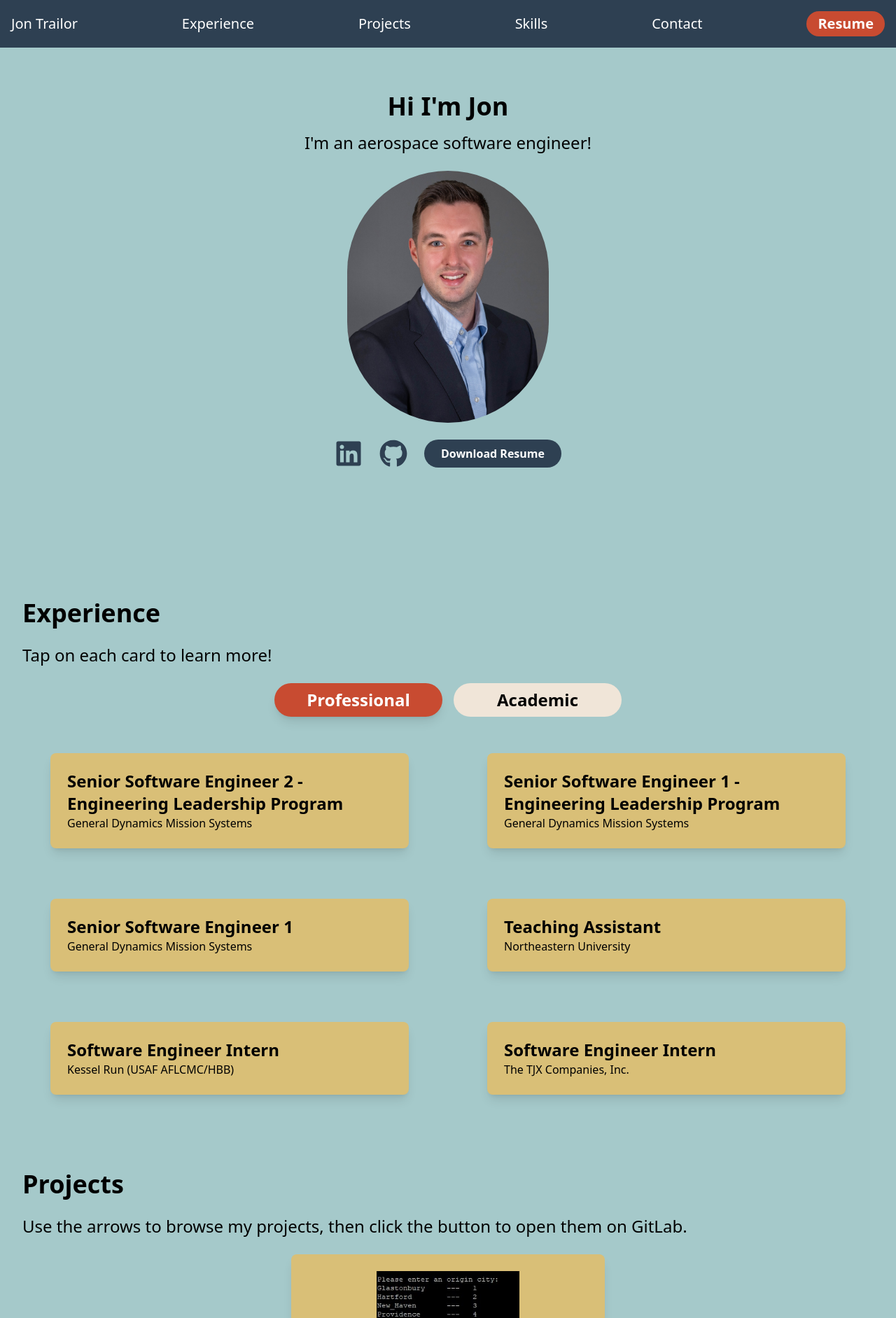
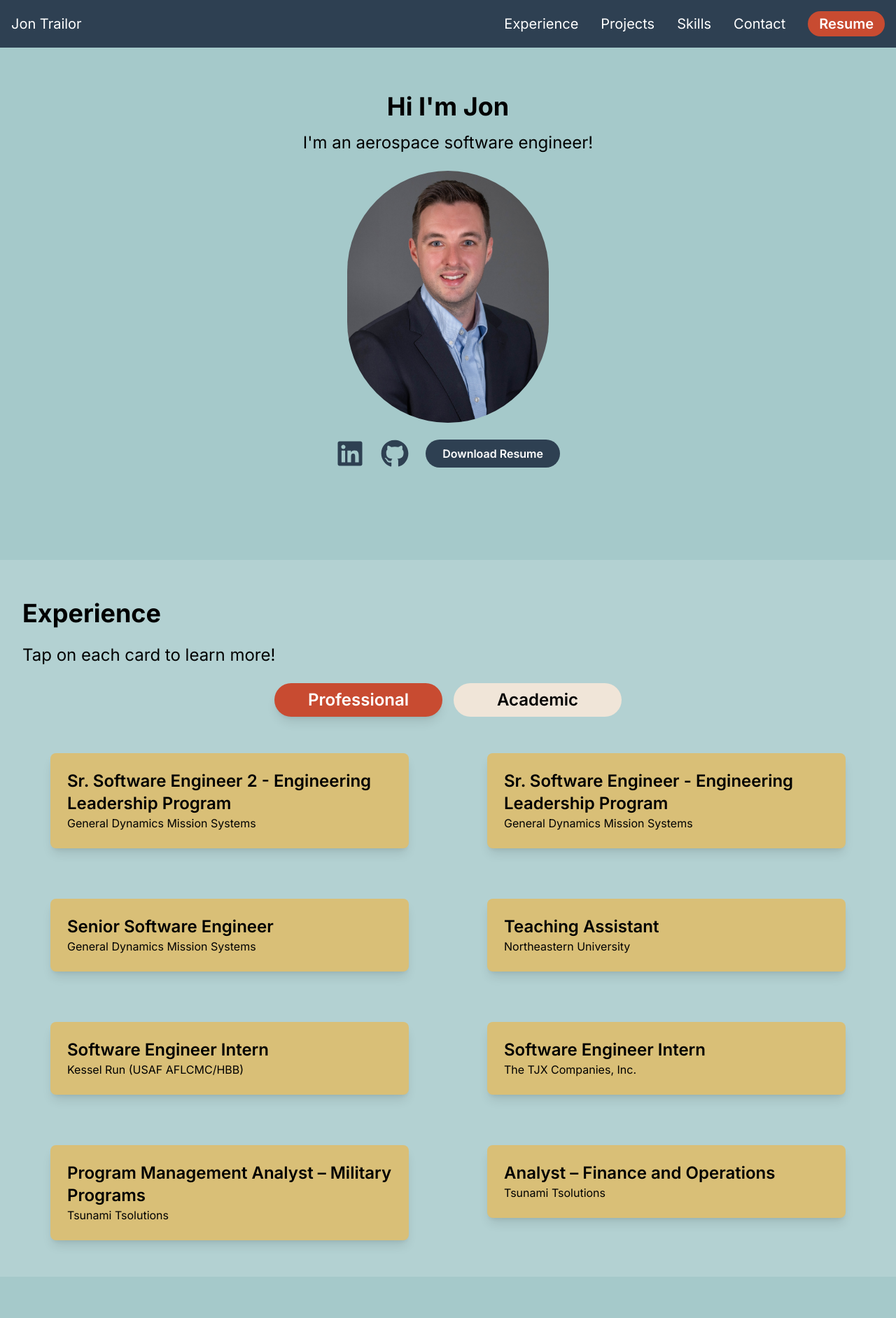
Before and after one commit to jtrailor/Portfolio_2, a React (Create React App) app: page / in a window 1280 px wide. Shown: the top 1883 px of the page at 70% size. Built offline with nearby package versions, Linux system fonts and the light colour scheme.

Commit message:
Major rewrite with updates

```diff
--- a/public/index.html
+++ b/public/index.html
@@ -2,42 +2,23 @@
 <html lang="en">
   <head>
     <meta charset="utf-8" />
-    <link rel="icon" href="%PUBLIC_URL%/favicon.ico" />
+    <link rel="icon" href="%PUBLIC_URL%/favicon.svg" type="image/svg+xml" />
+    <link rel="alternate icon" href="%PUBLIC_URL%/favicon.ico" />
     <meta name="viewport" content="width=device-width, initial-scale=1" />
-    <meta name="theme-color" content="#000000" />
+    <meta name="theme-color" content="#2E4052" />
     <meta
       name="description"
-      content="Personal portfolio for Jon Trailor."
+      content="Portfolio of Jon Trailor — aerospace software engineer specializing in mission-critical defense systems, full-stack development, and technical leadership."
     />
     <link rel="apple-touch-icon" href="%PUBLIC_URL%/logo192.png" />
-    <!--
-      manifest.json provides metadata used when your web app is installed on a
-      user's mobile device or desktop. See https://developers.google.com/web/fundamentals/web-app-manifest/
-    -->
     <link rel="manifest" href="%PUBLIC_URL%/manifest.json" />
-    <!--
-      Notice the use of %PUBLIC_URL% in the tags above.
-      It will be replaced with the URL of the `public` folder during the build.
-      Only files inside the `public` folder can be referenced from the HTML.
-
-      Unlike "/favicon.ico" or "favicon.ico", "%PUBLIC_URL%/favicon.ico" will
-      work correctly both with client-side routing and a non-root public URL.
-      Learn how to configure a non-root public URL by running `npm run build`.
-    -->
-    <title>Jon Trailor Portfolio</title>
+    <link rel="preconnect" href="https://fonts.googleapis.com" />
+    <link rel="preconnect" href="https://fonts.gstatic.com" crossorigin />
+    <link href="https://fonts.googleapis.com/css2?family=Inter:wght@400;500;600;700&display=swap" rel="stylesheet" />
+    <title>Jon Trailor | Aerospace Software Engineer</title>
   </head>
   <body>
     <noscript>You need to enable JavaScript to run this app.</noscript>
     <div id="root"></div>
-    <!--
-      This HTML file is a template.
-      If you open it directly in the browser, you will see an empty page.
-
-      You can add webfonts, meta tags, or analytics to this file.
-      The build step will place the bundled scripts into the <body> tag.
-
-      To begin the development, run `npm start` or `yarn start`.
-      To create a production bundle, use `npm run build` or `yarn build`.
-    -->
   </body>
 </html>
--- a/src/App.jsx
+++ b/src/App.jsx
@@ -13,9 +13,13 @@
       <Header />
       <div>
         <Intro />
-        <Experience />
+        <div className="bg-white/15">
+          <Experience />
+        </div>
         <Projects />
-        <Skills />
+        <div className="bg-white/15">
+          <Skills />
+        </div>
         <Contact />
       </div>
     </div>
--- a/src/components/Contact.jsx
+++ b/src/components/Contact.jsx
@@ -1,9 +1,11 @@
 import { useRef, useState } from 'react'
 import emailjs from '@emailjs/browser'
+import { useInView } from '../hooks/useInView'
 
 function Contact() {
   const form = useRef()
   const [toast, setToast] = useState(null)
+  const [ref, inView] = useInView()
 
   const showToast = (message, type) => {
     setToast({ message, type })
@@ -37,11 +39,15 @@
       id="contact"
       className="min-h-screen p-8 flex flex-col items-center justify-center"
     >
-      <h1 className="text-4xl mb-6">Contact Me</h1>
+      <div
+        ref={ref}
+        className={`w-full max-w-md fade-in-up ${inView ? 'visible' : ''}`}
+      >
+        <h1 className="text-4xl mb-6 font-bold text-center">Contact Me</h1>
         <form
           ref={form}
           onSubmit={sendEmail}
-        className="flex flex-col gap-4 w-full max-w-md"
+          className="flex flex-col gap-4"
         >
           <input
             type="text"
@@ -71,6 +77,7 @@
             Send
           </button>
         </form>
+      </div>
 
       {toast && (
         <div
--- a/src/components/Experience.jsx
+++ b/src/components/Experience.jsx
@@ -1,9 +1,11 @@
 import { useState } from 'react'
+import { useInView } from '../hooks/useInView'
 
 function Experience() {
   const [isModalOpen, setIsModalOpen] = useState(false)
   const [modalContent, setModalContent] = useState(null)
   const [selectedCategory, setSelectedCategory] = useState('Professional')
+  const [ref, inView] = useInView()
 
   const openModal = (content) => {
     setModalContent(content)
@@ -17,46 +19,44 @@
 
   const professionalExperiences = [
     {
-      title: 'Senior Software Engineer 2 - Engineering Leadership Program',
+      title: 'Sr. Software Engineer 2 - Engineering Leadership Program',
       company: 'General Dynamics Mission Systems',
-      details: [
-        'Expanded into a product owner and technical leadership role on a large defense project, driving application design, code reviews, and derived system requirements.',
-      ],
+      details: "Rotated onto an underwater robotics project applying C++ and distributed systems to integrate an INS and Doppler Velocity Log. Served as Scrum Master, increasing team velocity by 15%. Selected as architect for GDMS's internal AI assistant validation strategy, acting as liaison between IT and line-of-business users.",
     },
     {
-      title: 'Senior Software Engineer 1 - Engineering Leadership Program',
+      title: 'Sr. Software Engineer - Engineering Leadership Program',
       company: 'General Dynamics Mission Systems',
-      details: [
-        'Selected to join the GDMS Engineering Leadership Program. Completed a concurrent academic project covering requirements finalization, story grooming, system design, and testing, and conducted a CDR for company leadership.',
-      ],
+      details: "Expanded into a product owner role driving application design and code reviews. Selected for the GDMS Engineering Leadership Program, completing an academic project that culminated in a CDR for company leadership and the delivery of a MVC Python/PyQt6 torpedo defense GUI.",
     },
     {
-      title: 'Senior Software Engineer 1',
+      title: 'Senior Software Engineer',
       company: 'General Dynamics Mission Systems',
-      details: [
-        'Led the successful execution of an IRAD project, showcasing a demo to the USAF. Successfully completed over 100 development tasks for a large, agile, mission-critical defense project, spanning fullstack object-oriented software engineering, DevOps enhancements, and UML/SysML modeling.',
-      ],
+      details: 'Led an IRAD project end-to-end, delivering a demo to the USAF using Ada, gRPC, and React. Completed 100+ development tasks for a mission-critical agile defense project spanning full-stack OO development, DevOps enhancements, and UML/SysML modeling.',
     },
     {
       title: 'Teaching Assistant',
       company: 'Northeastern University',
-      details: [
-        'Taught weekly labs with 30 students implementing concepts from the preceding lecture. Concepts included solving problems with programming features, algorithm analysis, and object-oriented design.',
-      ],
+      details: 'Taught weekly labs to 30 students covering programming, algorithm analysis, and OO design. Developed custom tutoring materials to improve student comprehension and deepen their curiosity in computer science.',
     },
     {
       title: 'Software Engineer Intern',
       company: 'Kessel Run (USAF AFLCMC/HBB)',
-      details: [
-        'Developed a calculation micro-service with Java and Spring Boot for the USAF.',
-      ],
+      details: 'Built a Java/Spring Boot calculation micro-service for the USAF and supported its first client integration via API. Optimized a GitLab CI/CD pipeline using directed acyclic graphs, reducing runtime by 50%.',
     },
     {
       title: 'Software Engineer Intern',
       company: 'The TJX Companies, Inc.',
-      details: [
-        'Automated multiple start and stop procedures for various applications utilizing Ansible and Ansible Tower. Enabled nontechnical users to quickly and safely start and stop their applications and supporting infrastructure.',
-      ],
+      details: "Automated application start/stop procedures with Ansible and Ansible Tower, enabling non-technical users to safely manage their infrastructure. Assisted in developing Packer and Terraform files for automated image creation and provisioning across TJX's infrastructure.",
+    },
+    {
+      title: 'Program Management Analyst – Military Programs',
+      company: 'Tsunami Tsolutions',
+      details: 'Managed deliverables across multiple aerospace projects for Raytheon Technologies customers, including an ERP implementation and technical systems support. Coordinated cross-functional teams across siloed divisions to meet budgetary and quality requirements.',
+    },
+    {
+      title: 'Analyst – Finance and Operations',
+      company: 'Tsunami Tsolutions',
+      details: 'Built a reporting system to communicate project progress and expenditures to internal leadership and clients. Managed quoting for 100+ projects, working with teams and customers to formalize requirements and establish labor estimates.',
     },
   ]
 
@@ -64,17 +64,12 @@
     {
       title: "Master's in Computer Science",
       company: 'Khoury College of CS, Northeastern University',
-      details: [
-        '3.93 GPA',
-        'Relevant Coursework: Object Oriented Design, Data Structures and Algorithms, Graduate Algorithms, Network Fundamentals, Database Design, Computer Systems, Scalable Distributed Computing Systems',
-      ],
+      details: "Graduated with a 3.93 GPA from Northeastern's Khoury College of Computer Science. Coursework included Object Oriented Design, Data Structures and Algorithms, Graduate Algorithms, Network Fundamentals, Database Design, Computer Systems, and Scalable Distributed Computing Systems.",
     },
     {
-      title: 'CS Research Assistant',
-      company: 'University Dept.',
-      details: [
-        'Assisted in teaching and developed educational software tools for students.',
-      ],
+      title: 'Bachelor of Arts in Economics, Political Science',
+      company: 'Providence College',
+      details: 'Earned a BA in Economics and Political Science, developing strong analytical, research, and communication skills.',
     },
   ]
 
@@ -106,12 +101,16 @@
       </div>
 
       {/* Experience Cards */}
-      <div className="grid md:grid-cols-1 lg:grid-cols-2 gap-8">
+      <div ref={ref} className="grid md:grid-cols-1 lg:grid-cols-2 gap-8">
         {experiences.map((exp, index) => (
-          <div key={index} className="px-10 py-5">
+          <div
+            key={index}
+            className={`px-10 py-5 fade-in-up ${inView ? 'visible' : ''}`}
+            style={{ transitionDelay: inView ? `${index * 0.07}s` : '0s' }}
+          >
             <div
               onClick={() => openModal(exp)}
-              className={`cursor-pointer p-6 bg-brand-tan rounded-lg shadow-lg hover:shadow-2xl transition-shadow duration-300 transform hover:scale-105`}
+              className="cursor-pointer p-6 bg-brand-tan rounded-lg shadow-lg hover:shadow-2xl transition-shadow duration-300 transform hover:scale-105"
             >
               <h3 className="text-2xl font-semibold">{exp.title}</h3>
               <p>{exp.company}</p>
@@ -126,11 +125,7 @@
           <div className="bg-white rounded-lg w-96 p-6 space-y-4">
             <h3 className="text-2xl font-semibold">{modalContent?.title}</h3>
             <p className="text-gray-700">{modalContent?.company}</p>
-            <div>
-              {modalContent?.details.map((line, idx) => (
-                <p key={idx}>{line}</p>
-              ))}
-            </div>
+            <p className="text-gray-700 leading-relaxed">{modalContent?.details}</p>
             <button
               onClick={closeModal}
               className="mt-4 bg-brand-orange text-white p-2 rounded-md"
--- a/src/components/Header.jsx
+++ b/src/components/Header.jsx
@@ -1,30 +1,63 @@
+import { useState } from 'react'
+import { FaBars, FaTimes } from 'react-icons/fa'
+
 function Header() {
+  const [menuOpen, setMenuOpen] = useState(false)
+
+  const close = () => setMenuOpen(false)
+
   return (
-    <header className="fixed top-0 w-full z-50 bg-brand-dark_blue text-white p-4">
-      <nav className="container mx-auto flex justify-between items-center text-xl">
-        <a href="#intro" className="hover:underline">
+    <header className="fixed top-0 w-full z-50 bg-brand-dark_blue text-white">
+      <nav className="container mx-auto flex justify-between items-center text-xl p-4">
+        <a href="#intro" className="hover:underline" onClick={close}>
           Jon Trailor
         </a>
-        <a href="#experience" className="hover:underline">
-          Experience
-        </a>
-        <a href="#projects" className="hover:underline">
-          Projects
-        </a>
-        <a href="#skills" className="hover:underline">
-          Skills
-        </a>
-        <a href="#contact" className="hover:underline">
-          Contact
-        </a>
-        <a
-          href="/resume.pdf"
-          download
-          className="bg-brand-orange text-white px-4 py-1 rounded-full font-semibold hover:bg-opacity-80 transition-colors duration-300"
+
+        {/* Desktop links */}
+        <div className="hidden md:flex items-center gap-8">
+          <a href="#experience" className="hover:underline">Experience</a>
+          <a href="#projects" className="hover:underline">Projects</a>
+          <a href="#skills" className="hover:underline">Skills</a>
+          <a href="#contact" className="hover:underline">Contact</a>
+          <a
+            href="/resume.pdf"
+            download
+            className="bg-brand-orange px-4 py-1 rounded-full font-semibold hover:bg-opacity-80 transition-colors duration-300"
+          >
+            Resume
+          </a>
+        </div>
+
+        {/* Hamburger button */}
+        <button
+          className="md:hidden"
+          onClick={() => setMenuOpen(!menuOpen)}
+          aria-label="Toggle menu"
         >
-          Resume
-        </a>
+          {menuOpen
+            ? <FaTimes className="w-6 h-6" />
+            : <FaBars className="w-6 h-6" />
+          }
+        </button>
       </nav>
+
+      {/* Mobile menu */}
+      {menuOpen && (
+        <div className="md:hidden bg-brand-dark_blue border-t border-white/20 px-6 pb-6 flex flex-col gap-5 text-xl">
+          <a href="#experience" className="hover:underline" onClick={close}>Experience</a>
+          <a href="#projects" className="hover:underline" onClick={close}>Projects</a>
+          <a href="#skills" className="hover:underline" onClick={close}>Skills</a>
+          <a href="#contact" className="hover:underline" onClick={close}>Contact</a>
+          <a
+            href="/resume.pdf"
+            download
+            className="bg-brand-orange text-center px-4 py-2 rounded-full font-semibold hover:bg-opacity-80 transition-colors duration-300"
+            onClick={close}
+          >
+            Resume
+          </a>
+        </div>
+      )}
     </header>
   )
 }
--- a/src/components/Projects.jsx
+++ b/src/components/Projects.jsx
@@ -2,16 +2,19 @@
 import 'swiper/css'
 import 'swiper/css/navigation'
 import { Navigation } from 'swiper/modules'
+import { useInView } from '../hooks/useInView'
 
 import project1Img from '../images/dijkstras.jpg'
 import project2Img from '../images/mybar.jpg'
 import project3Img from '../images/mastermind.jpg'
 
 function Projects() {
+  const [ref, inView] = useInView()
+
   const projects = [
     {
-      title: 'Dijkstra\'s Algorithm',
-      description: 'Program implementation of Dijkstra\'s algorithm in C.',
+      title: "Dijkstra's Algorithm",
+      description: "Program implementation of Dijkstra's algorithm in C.",
       url: 'https://github.com/jtrailor/Dijkstras-Implementation',
       image: project1Img,
     },
@@ -23,7 +26,7 @@
     },
     {
       title: 'Mastermind Game',
-      description: 'Mastermind game implementation using Python\'s turtle framework.',
+      description: "Mastermind game implementation using Python's turtle framework.",
       url: 'https://github.com/jtrailor/Mastermind-Game',
       image: project3Img,
     },
@@ -33,9 +36,10 @@
     <section id="projects" className="min-h-screen p-8">
       <h1 className="page-title">Projects</h1>
       <p className="page-sub-title">
-        Use the arrows to browse my projects, then click the button to open them on GitLab.
+        Use the arrows to browse my projects, then click the button to open them on GitHub.
       </p>
 
+      <div ref={ref} className={`fade-in-up ${inView ? 'visible' : ''}`}>
         <Swiper
           modules={[Navigation]}
           navigation
@@ -45,9 +49,7 @@
         >
           {projects.map((project, index) => (
             <SwiperSlide key={index}>
-            <div
-              className={`max-w-md mx-auto flex flex-col items-center p-6 rounded-lg shadow-lg bg-brand-tan`}
-            >
+              <div className="max-w-md mx-auto flex flex-col items-center p-6 rounded-lg shadow-lg bg-brand-tan">
                 <img
                   src={project.image}
                   alt={project.title}
@@ -59,12 +61,13 @@
                   onClick={() => window.open(project.url, '_blank')}
                   className="mt-4 bg-white text-black px-4 py-2 rounded-md font-semibold hover:bg-gray-200"
                 >
-                View on GitLab
+                  View on GitHub
                 </button>
               </div>
             </SwiperSlide>
           ))}
         </Swiper>
+      </div>
     </section>
   )
 }
--- a/src/components/Skills.jsx
+++ b/src/components/Skills.jsx
@@ -1,7 +1,9 @@
-import { FaReact, FaNodeJs, FaPython } from 'react-icons/fa'
-import { TbBrandCpp } from 'react-icons/tb'
-import { SiC } from 'react-icons/si'
+import { FaReact, FaNodeJs, FaPython, FaJava, FaHtml5, FaCss3Alt, FaGitlab } from 'react-icons/fa'
+import { TbBrandCpp, TbCode, TbHierarchy, TbFileSpreadsheet } from 'react-icons/tb'
+import { SiC, SiQt, SiJenkins, SiAnsible, SiWireshark, SiSonarqube, SiR } from 'react-icons/si'
+import { BsDatabase } from 'react-icons/bs'
 import { LiaMountainSolid } from 'react-icons/lia'
+import { useInView } from '../hooks/useInView'
 
 const proficiencyStyles = {
   Expert: 'bg-brand-orange text-white',
@@ -14,84 +16,67 @@
   {
     category: 'Languages',
     skills: [
-      {
-        name: 'Python',
-        icon: <FaPython className="text-yellow-500 w-10 h-10" />,
-        years: 4,
-        proficiency: 'Expert',
-      },
-      {
-        name: 'C++',
-        icon: <TbBrandCpp className="text-yellow-500 w-10 h-10" />,
-        years: 3,
-        proficiency: 'Advanced',
-      },
-      {
-        name: 'C',
-        icon: <SiC className="text-yellow-500 w-10 h-10" />,
-        years: 2,
-        proficiency: 'Proficient',
-      },
+      { name: 'Python', icon: <FaPython className="text-yellow-500 w-10 h-10" />, years: 4, proficiency: 'Expert' },
+      { name: 'C++', icon: <TbBrandCpp className="text-yellow-500 w-10 h-10" />, years: 3, proficiency: 'Advanced' },
+      { name: 'Java', icon: <FaJava className="text-red-500 w-10 h-10" />, years: 2, proficiency: 'Proficient' },
+      { name: 'C', icon: <SiC className="text-yellow-500 w-10 h-10" />, years: 2, proficiency: 'Proficient' },
+      { name: 'Ada', icon: <TbCode className="text-blue-400 w-10 h-10" />, years: 2, proficiency: 'Proficient' },
+      { name: 'SQL', icon: <BsDatabase className="text-orange-400 w-10 h-10" />, years: 2, proficiency: 'Proficient' },
+      { name: 'R', icon: <SiR className="text-blue-600 w-10 h-10" />, years: 1, proficiency: 'Familiar' },
+      { name: 'VBA', icon: <TbFileSpreadsheet className="text-green-600 w-10 h-10" />, years: 1, proficiency: 'Familiar' },
     ],
   },
   {
     category: 'Web & Frameworks',
     skills: [
-      {
-        name: 'React',
-        icon: <FaReact className="text-blue-500 w-10 h-10" />,
-        years: 1,
-        proficiency: 'Familiar',
-      },
-      {
-        name: 'Node.js',
-        icon: <FaNodeJs className="text-green-500 w-10 h-10" />,
-        years: 1,
-        proficiency: 'Familiar',
-      },
+      { name: 'React', icon: <FaReact className="text-blue-500 w-10 h-10" />, years: 2, proficiency: 'Proficient' },
+      { name: 'HTML', icon: <FaHtml5 className="text-orange-500 w-10 h-10" />, years: 2, proficiency: 'Proficient' },
+      { name: 'CSS', icon: <FaCss3Alt className="text-blue-500 w-10 h-10" />, years: 2, proficiency: 'Proficient' },
+      { name: 'Node.js', icon: <FaNodeJs className="text-green-500 w-10 h-10" />, years: 1, proficiency: 'Familiar' },
+      { name: 'Qt', icon: <SiQt className="text-green-600 w-10 h-10" />, years: 1, proficiency: 'Familiar' },
     ],
   },
   {
     category: 'Tools',
     skills: [
-      {
-        name: 'Green Hills MULTI & Integrity 178',
-        icon: <LiaMountainSolid className="text-green-500 w-10 h-10" />,
-        years: 1,
-        proficiency: 'Familiar',
-      },
+      { name: 'GitLab', icon: <FaGitlab className="text-orange-500 w-10 h-10" />, years: 3, proficiency: 'Advanced' },
+      { name: 'SonarQube', icon: <SiSonarqube className="text-blue-500 w-10 h-10" />, years: 2, proficiency: 'Proficient' },
+      { name: 'Cameo/MagicDraw', icon: <TbHierarchy className="text-purple-500 w-10 h-10" />, years: 2, proficiency: 'Proficient' },
+      { name: 'Green Hills MULTI', icon: <LiaMountainSolid className="text-green-500 w-10 h-10" />, years: 2, proficiency: 'Proficient' },
+      { name: 'Ansible', icon: <SiAnsible className="text-red-600 w-10 h-10" />, years: 1, proficiency: 'Familiar' },
+      { name: 'Jenkins', icon: <SiJenkins className="text-red-400 w-10 h-10" />, years: 1, proficiency: 'Familiar' },
+      { name: 'Wireshark', icon: <SiWireshark className="text-blue-400 w-10 h-10" />, years: 1, proficiency: 'Familiar' },
     ],
   },
 ]
 
 function Skills() {
+  const [ref, inView] = useInView()
+
   return (
     <section id="skills" className="min-h-screen p-8">
       <h1 className="page-title">Skills</h1>
-      <div className="space-y-10">
+      <div ref={ref} className="space-y-10">
         {skillGroups.map((group) => (
           <div key={group.category}>
             <h2 className="text-2xl font-semibold mb-4 text-brand-dark_blue">
               {group.category}
             </h2>
             <div className="grid grid-cols-1 sm:grid-cols-2 lg:grid-cols-3 gap-6">
-              {group.skills.map((skill) => (
+              {group.skills.map((skill, index) => (
                 <div
                   key={skill.name}
-                  className="flex items-center gap-4 bg-brand-tan rounded-lg shadow-md p-4"
+                  className={`flex items-center gap-4 bg-brand-tan rounded-lg shadow-md p-4 fade-in-up ${inView ? 'visible' : ''}`}
+                  style={{ transitionDelay: inView ? `${index * 0.06}s` : '0s' }}
                 >
                   {skill.icon}
                   <div className="flex-1 min-w-0">
-                    <p className="font-semibold text-lg leading-tight">
-                      {skill.name}
-                    </p>
+                    <p className="font-semibold text-lg leading-tight">{skill.name}</p>
                     <p className="text-sm text-gray-700">
                       {skill.years} {skill.years === 1 ? 'year' : 'years'}
                     </p>
                   </div>
-                  <span
-                    className={`shrink-0 text-sm font-semibold px-3 py-1 rounded-full ${proficiencyStyles[skill.proficiency]}`}
-                  >
+                  <span className={`shrink-0 text-sm font-semibold px-3 py-1 rounded-full ${proficiencyStyles[skill.proficiency]}`}>
                     {skill.proficiency}
                   </span>
                 </div>
--- /dev/null
+++ b/src/hooks/useInView.js
@@ -0,0 +1,22 @@
+import { useEffect, useRef, useState } from 'react'
+
+export function useInView(threshold = 0.15) {
+  const ref = useRef(null)
+  const [inView, setInView] = useState(false)
+
+  useEffect(() => {
+    const observer = new IntersectionObserver(
+      ([entry]) => {
+        if (entry.isIntersecting) {
+          setInView(true)
+          observer.disconnect()
+        }
+      },
+      { threshold }
+    )
+    if (ref.current) observer.observe(ref.current)
+    return () => observer.disconnect()
+  }, [threshold])
+
+  return [ref, inView]
+}
--- a/src/index.css
+++ b/src/index.css
@@ -11,8 +11,20 @@
   }
 }
 
+.fade-in-up {
+  opacity: 0;
+  transform: translateY(28px);
+  transition: opacity 0.6s ease, transform 0.6s ease;
+}
+
+.fade-in-up.visible {
+  opacity: 1;
+  transform: translateY(0);
+}
+
 html, body {
+  font-family: 'Inter', sans-serif;
   background-color: #A5C9CA;
   scroll-behavior: smooth;
-  scroll-padding-top: 2rem; /* Adjust this to match the header height */
+  scroll-padding-top: 5rem;
 }
```
Also changed, not shown: public/favicon.svg (added). Lines whose indentation alone changed are shown as unchanged.
